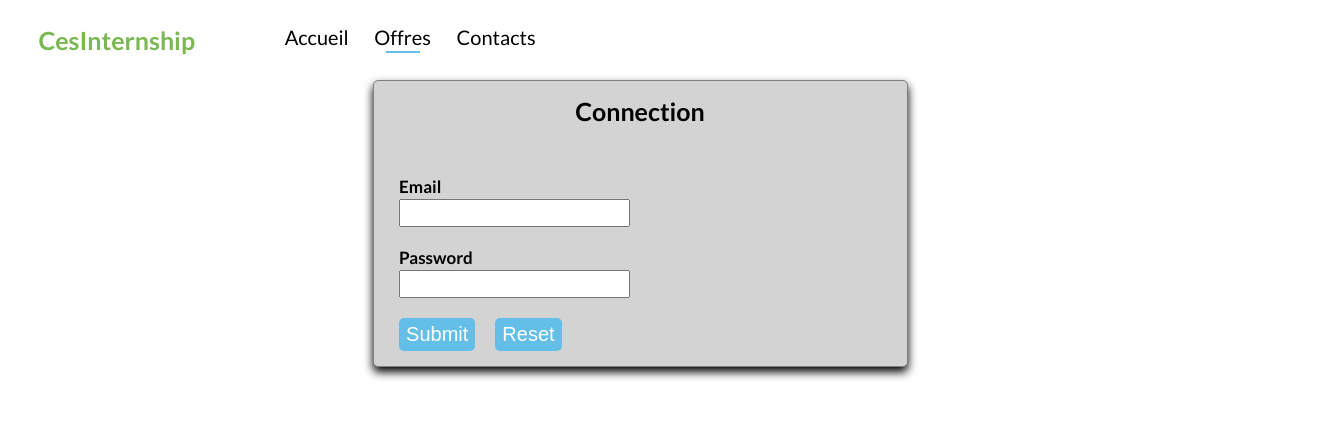
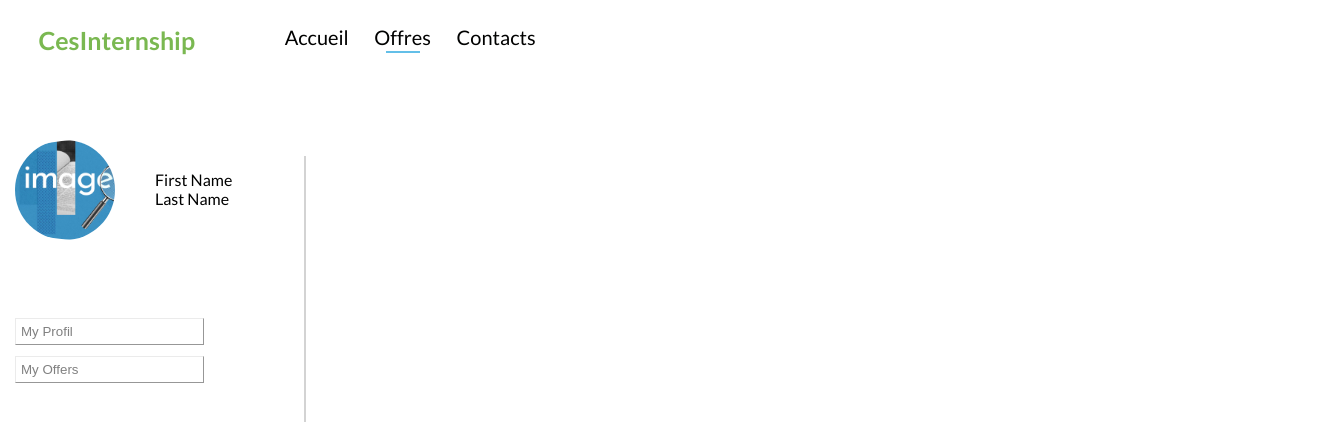
Before and after one commit to ByJfMarie/_CesInternship, a Vue app: page /offers in a window 1280 px wide. Shown: the top 422 px of the page, 1320 px wide, since content can reach past the window. Built offline with nearby package versions, Linux system fonts and the light colour scheme.

Commit message:
Profil Component

```diff
--- a/src/assets/style/about.scss
+++ b/src/assets/style/about.scss
@@ -1 +1,63 @@
 @import 'app.scss';
+
+p {
+    position: relative;
+    text-align: left;
+    margin-left: 30px;
+    top: 90px;
+    left: 40px;
+  }
+
+  img {
+    display: inline;
+    margin: 0 auto;
+    margin-left: -25%;
+    border-radius: 50%;
+    height: 100%;
+    width: auto;
+  }
+
+  .ProfilImg {
+    float: left;
+    width: 100px;
+    height: 100px;
+    overflow: hidden;
+    border-radius: 50%;
+    margin-left: 15px;
+    margin-top: 60px;
+  }
+
+  input {
+      position:relative;
+      float:left;
+      top:200px;
+    right:100px;
+    padding-top: 5px;
+    padding-bottom: 5px;
+    padding-left: 5px;
+    background: white;
+    border-color: rgb(235, 235, 235);
+    border-width: 1px;
+    color: grey;
+  }
+
+  input:hover {
+    color: white;
+    background: #29768e;
+  }
+
+  .MyProfil {
+    padding-right: 130px;
+  }
+
+  .MyOffers {
+    padding-right: 124px;
+  }
+
+  .vertical-line {
+    position:relative;
+    float:left;
+    border-left: 2px solid lightgrey;
+    display: inline-block;
+    height: 500px;
+  }
--- /dev/null
+++ b/src/components/Profil.vue
@@ -0,0 +1,28 @@
+<template>
+  <div>
+      <div class="ProfilImg">
+      <img src="../assets/images/img.jpg" alt="" />
+      </div>
+    <p>
+    First Name
+    <br>
+    Last Name
+    <br>
+    </p>
+    <input type="button" value="My Profil" class="MyProfil">
+    <br>
+    <br>
+    <input type='button' value="My Offers" class="MyOffers">
+    <span class="vertical-line"></span>
+  </div>
+</template>
+
+<script>
+export default {
+  name: "Profil",
+};
+</script>
+
+<style scoped lang="scss">
+  @import "../assets/style/about.scss";
+</style>
--- a/src/views/About.vue
+++ b/src/views/About.vue
@@ -1,19 +1,19 @@
 <template>
   <div class="about">
     <NavBar />
-    <LoginForm />
+    <Profil />
   </div>
 </template>
 
 <script>
 
-import LoginForm from '@/components/LoginForm.vue'
+import Profil from '@/components/Profil.vue'
 import NavBar from '@/components/NavBar.vue'
 
 export default {
   name: 'About',
   components: {
-    LoginForm,
+    Profil,
     NavBar
   }
 }
```
